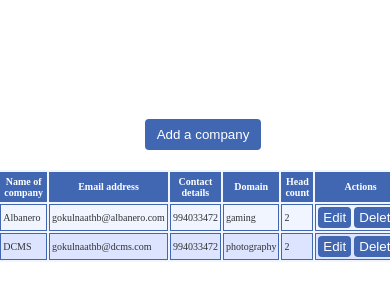
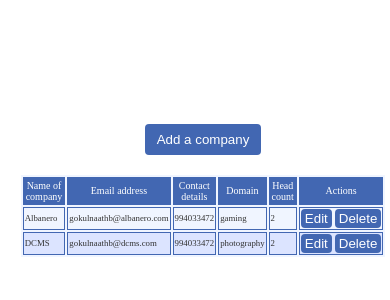
Before and after one commit to gokulnaathb3021/Albanero-UI-Assignment-2, a Next.js app: page / in a window 390 px wide. Shown: the part 240-540 px from the top of the page. Built offline with nearby package versions, Linux system fonts and the light colour scheme.

Commit message:
tweaked the media queries

```diff
--- a/app/page.module.css
+++ b/app/page.module.css
@@ -69,16 +69,17 @@
 @media screen and (max-width: 510px) {
   .styledTable th {
     font-size: 10px;
-    padding: 3px;
+    padding: 2px;
+    font-weight: 400;
   }
 
   .styledTable td {
-    font-size: 10px;
-    padding: 2px;
+    font-size: 8.8px;
+    padding: 1px;
     font-weight: 500;
   }
 
   .buttons button {
-    padding: 3px 5px;
+    padding: 2px 4px;
   }
 }
```
